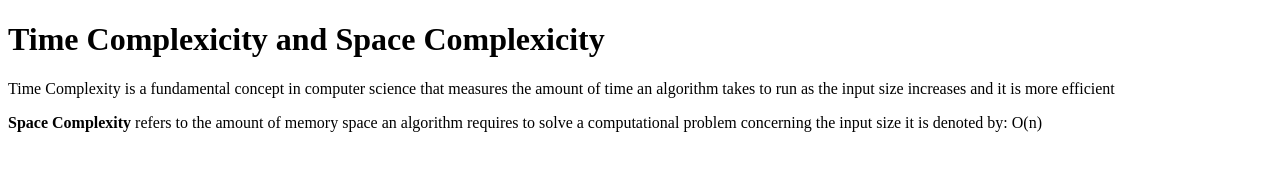
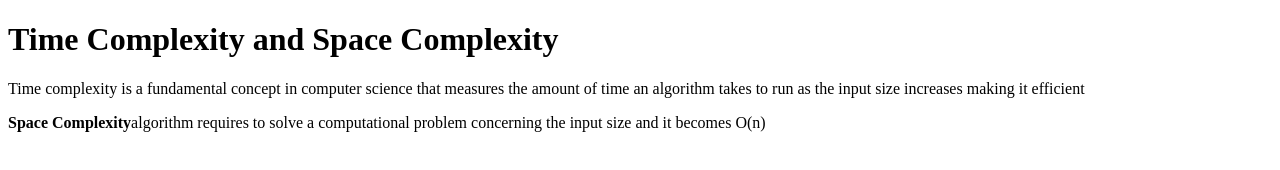
Before and after one commit to acciojob/time-and-space-complexity-ChitteGnanaPrasannKumarReddy, a website: page main.html in a window 1280 px wide. Drawn offline with Linux system fonts and the light colour scheme.

Commit message:
created a submission

```diff
--- a/main.html
+++ b/main.html
@@ -8,9 +8,9 @@
 
 <body>
 	<!-- the entire body must be written by student -->
-	<h1>Time Complexicity and Space Complexicity</h1>
-	<p>Time Complexity is a fundamental concept in computer science that measures the amount of time an algorithm takes to run as the input size increases and it is more efficient</p>
-	<p><b>Space Complexity</b> refers to the amount of memory space an algorithm requires to solve a computational problem concerning the input size it is denoted by: O(n)</p>
+	<h1>Time Complexity and Space Complexity</h1>
+	<p>Time complexity is a fundamental concept in computer science that measures the amount of time an algorithm takes to run as the input size increases making it efficient</p>
+	<p><b>Space Complexity</b>algorithm requires to solve a computational problem concerning the input size  and it becomes O(n)</p>
     <script type="text/javascript" src="./script.js">
 </script>
 
```
